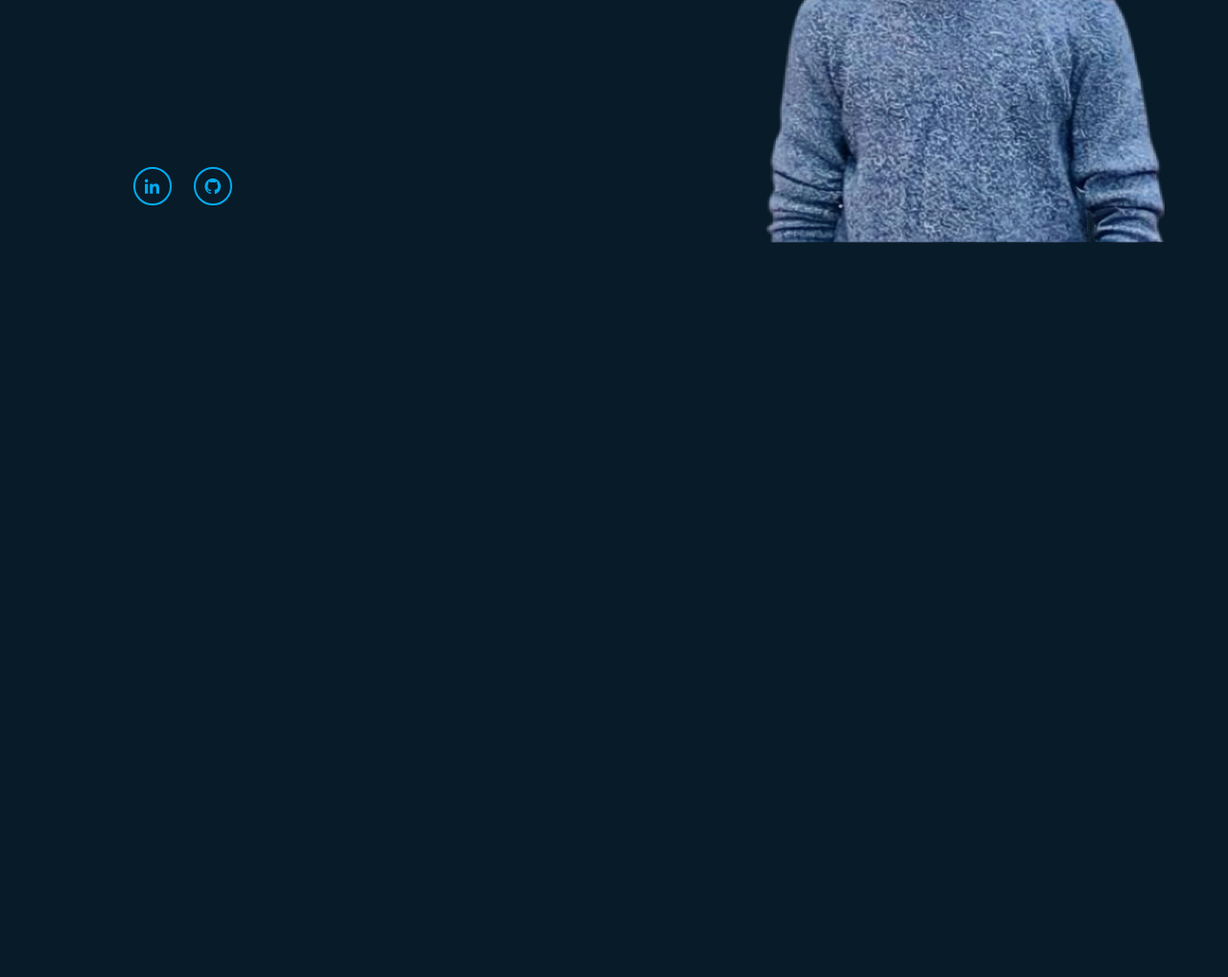
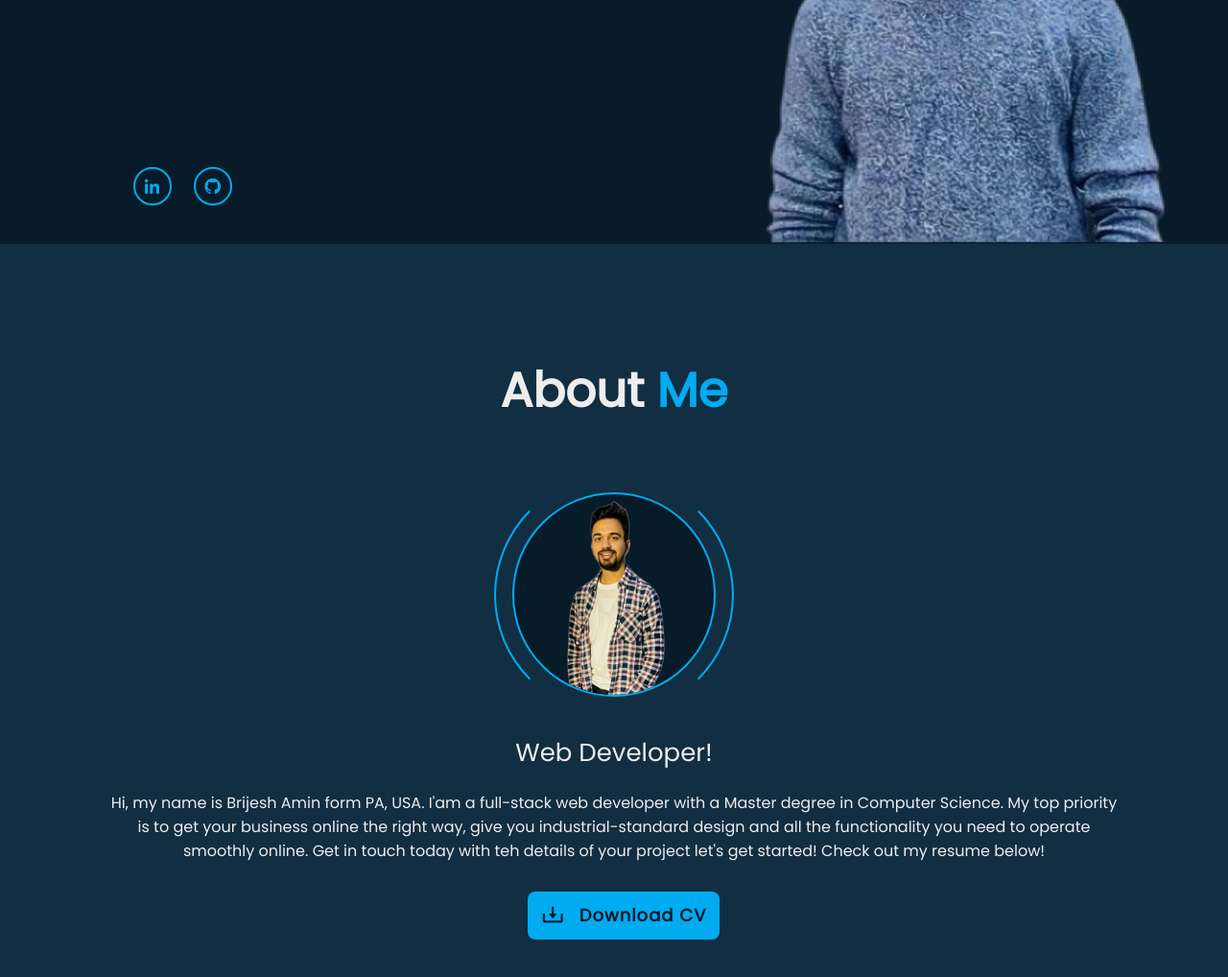
Before and after one commit to brijeshamin25/MyPortfolio, a plain HTML site: page index.html in a window 1280 px wide. Shown: the part 546-1564 px from the top of the page at 96% size. Before the commit the page ends 800 px from the top, so only its background shows below. Drawn offline with nearby package versions, Linux system fonts and the light colour scheme.

Commit message:
Completed about section design

```diff
--- a/index.html
+++ b/index.html
@@ -60,5 +60,24 @@
     <div class="home-image-hover">  </div>
   </section>
 
+  <!-- About Section -->
+  <section class="about" id="about">
+    <h2 class="heading">About <span>Me</span></h2>
+
+    <div class="about-img">
+      <img src="Images/Bj.png" alt="">
+      <span class="circle-spin"></span>
+    </div>
+
+    <div class="about-content">
+      <h3>Web Developer!</h3>
+      <p>Hi, my name is Brijesh Amin form PA, USA. I'am a full-stack web developer with a Master degree in Computer Science. My top priority is to get your business online the right way, give you industrial-standard design and all the functionality you need to operate smoothly online. Get in touch today with teh details of your project let's get started! Check out my resume below!</p>
+
+      <div class="btn-box btns">
+        <a href="doc/Brijesh_Resume.pdf" class="btn" target="_blank"> <i class='bx bx-download' ></i> Download CV</a>
+      </div>
+    </div>
+  </section>
+
 </body>
 </html>
--- a/style.css
+++ b/style.css
@@ -265,3 +265,90 @@ section{
   background: var(--bg-color);
   opacity: .6;
 }
+
+/* About Section Design */
+.about{
+  display: flex;
+  justify-content: center;
+  align-items: center;
+  flex-direction: column;
+  gap: 2rem;
+  background-color: var(--second-bg-color);
+  padding-bottom: 6rem;
+}
+
+.heading{
+  font-size: 5rem;
+  margin-bottom: 3rem;
+  text-align: center;
+  font-weight: 600;
+}
+
+span{
+  color: var(--main-color);
+  font-weight: 600;
+}
+
+.about-img{
+  position: relative;
+  width: 25rem;
+  height: 25rem;
+  border-radius: 50%;
+  display: flex;
+  justify-content: center;
+  align-items: center;
+}
+
+.about-img img{
+  width: 85%;
+  height: 85%;
+  object-fit: contain;
+  border-radius: 50%;
+  border: .2rem solid var(--main-color);
+  background-color:var(--bg-color)
+}
+
+.about-img .circle-spin{
+  position: absolute;
+  top: 50%;
+  left: 50%;
+  width: 100%;
+  height: 100%;
+  border-top: .2rem solid var(--second-bg-color);
+  border-bottom: .2rem solid var(--second-bg-color);
+  border-left: .2rem solid var(--main-color);
+  border-right: .2rem solid var(--main-color);
+  border-radius: 50%;
+  transform: translate(-50%,-50%) rotate(0);
+}
+
+.about-content{
+  text-align: center;
+}
+
+.about-content h3{
+  font-size: 2.6rem;
+}
+
+.about-content p{
+  font-size: 1.6rem;
+  margin: 2rem 0 3rem;
+}
+
+.btn-box.btns{
+  display: inline-block;
+  width: 18rem;
+}
+
+.btn-box.btns a{
+  width: 20rem;
+}
+
+.btn-box.btns .bx-download{
+  font-size: 2.5rem;
+  margin-right: 1.4rem;
+}
+
+.btn-box.btns a::before{
+  background-color: var(--second-bg-color);
+}
```
Also changed, not shown: Images/Bj.png (added), 1 other file.
